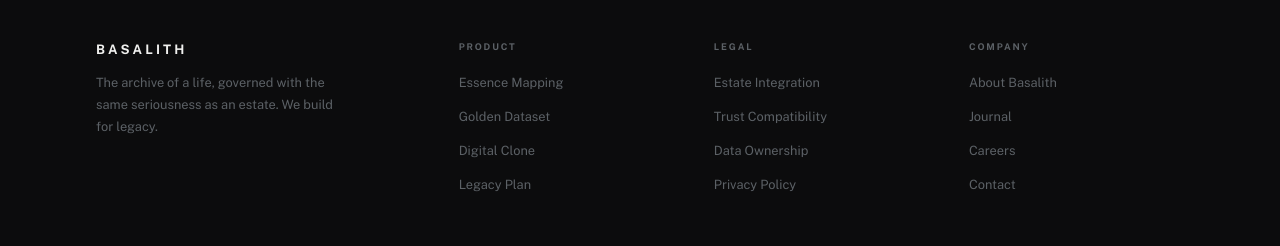
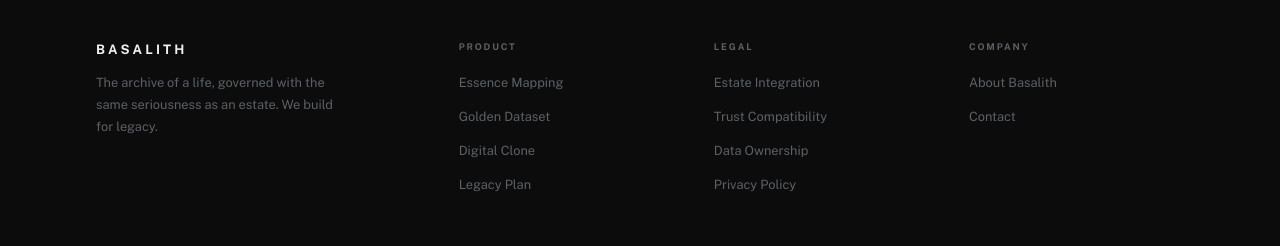
Before and after one commit to dr-evil-pork-belly/basalith-official, a Next.js app: page / in a window 1280 px wide. Shown: the part 6062-6308 px from the top of the page. Built offline with nearby package versions, Linux system fonts and the light colour scheme.

Commit message:
footer update

```diff
--- a/app/components/Footer.tsx
+++ b/app/components/Footer.tsx
@@ -1,15 +1,28 @@
 const COLS = [
   {
     heading: 'Product',
-    links: ['Essence Mapping', 'Golden Dataset', 'Digital Clone', 'Legacy Plan'],
+    links: [
+      { label: 'Essence Mapping', href: '#' },
+      { label: 'Golden Dataset', href: '#' },
+      { label: 'Digital Clone', href: '#' },
+      { label: 'Legacy Plan', href: '#' },
+    ],
   },
   {
     heading: 'Legal',
-    links: ['Estate Integration', 'Trust Compatibility', 'Data Ownership', 'Privacy Policy'],
+    links: [
+      { label: 'Estate Integration', href: '#' },
+      { label: 'Trust Compatibility', href: '#' },
+      { label: 'Data Ownership', href: '#' },
+      { label: 'Privacy Policy', href: '#' },
+    ],
   },
   {
     heading: 'Company',
-    links: ['About Basalith', 'Journal', 'Careers', 'Contact'],
+    links: [
+      { label: 'About Basalith', href: '/about' },
+      { label: 'Contact', href: '/contact' },
+    ],
   },
 ]
 
@@ -33,14 +46,9 @@ export default function Footer() {
               {heading}
             </h4>
             <ul className="flex flex-col gap-2.5 list-none p-0 m-0">
-              {links.map((link) => (
-                <li key={link}>
-                  <a
-                    href="#"
-                    className="font-sans text-[0.8rem] text-text-muted no-underline transition-colors duration-200 hover:text-text-secondary"
-                  >
-                    {link}
-                  </a>
+              {links.map(({ label, href }) => (
+                <li key={label}>
+                  <a href={href} className="font-sans text-[0.8rem] text-text-muted no-underline transition-colors duration-200 hover:text-text-secondary">{label}</a>
                 </li>
               ))}
             </ul>
```
